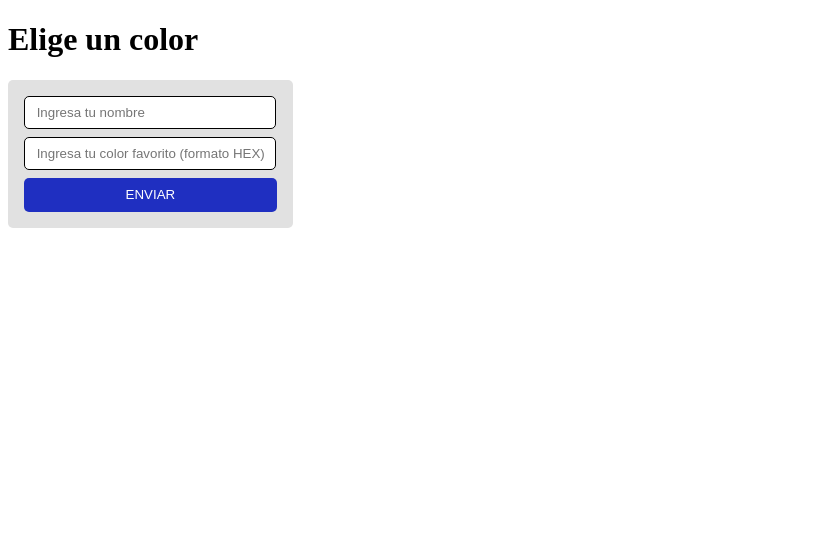
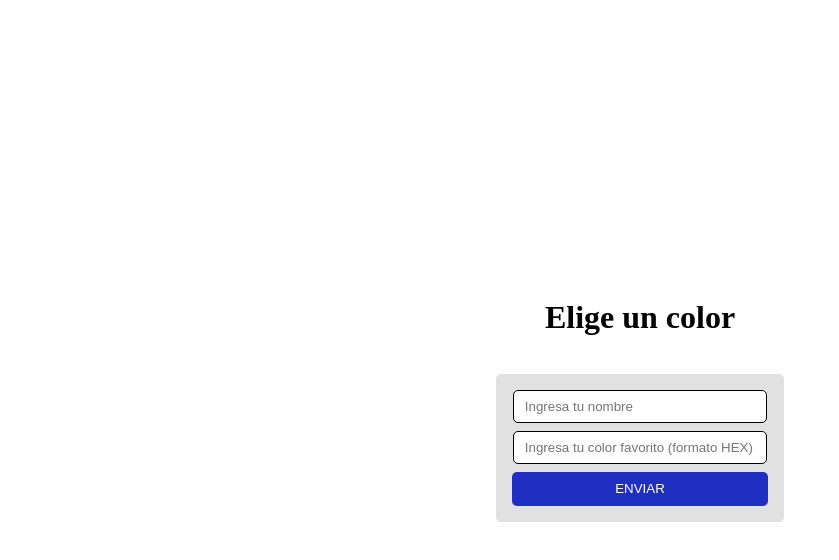
Before and after one commit to lautarodesouches/dh-front-end-III-primer-examen, a React (Vite) app: page / in a window 1280 px wide. Shown: the top 560 px of the page, without its empty margins (0-839 px from the left). Built offline with nearby package versions, Linux system fonts and the light colour scheme.

Commit message:
App & Card style

```diff
--- a/src/App.css
+++ b/src/App.css
@@ -3,3 +3,20 @@
   padding: 0;
   box-sizing: border-box;
 }
+
+body{
+  margin: 0;
+  padding: 0;
+}
+
+.main{
+  display: flex;
+  justify-content: center;
+  align-items: center;
+  flex-direction: column;
+  gap: 1rem;
+  height: 100vh;
+  width: 100vw;
+  margin: 0;
+  padding: 0;
+}
--- a/src/App.jsx
+++ b/src/App.jsx
@@ -3,10 +3,10 @@ import Form from './components/Form'
 
 function App() {
     return (
-        <>
+        <main className='main'>
             <h1>Elige un color</h1>
             <Form />
-        </>
+        </main>
     )
 }
 
--- a/src/components/Card/style.module.css
+++ b/src/components/Card/style.module.css
@@ -18,6 +18,7 @@
     display: block;
     border-radius: 5px;
     padding: .5rem 1rem;
+    text-align: center;
 }
 
 .colorText{
```
